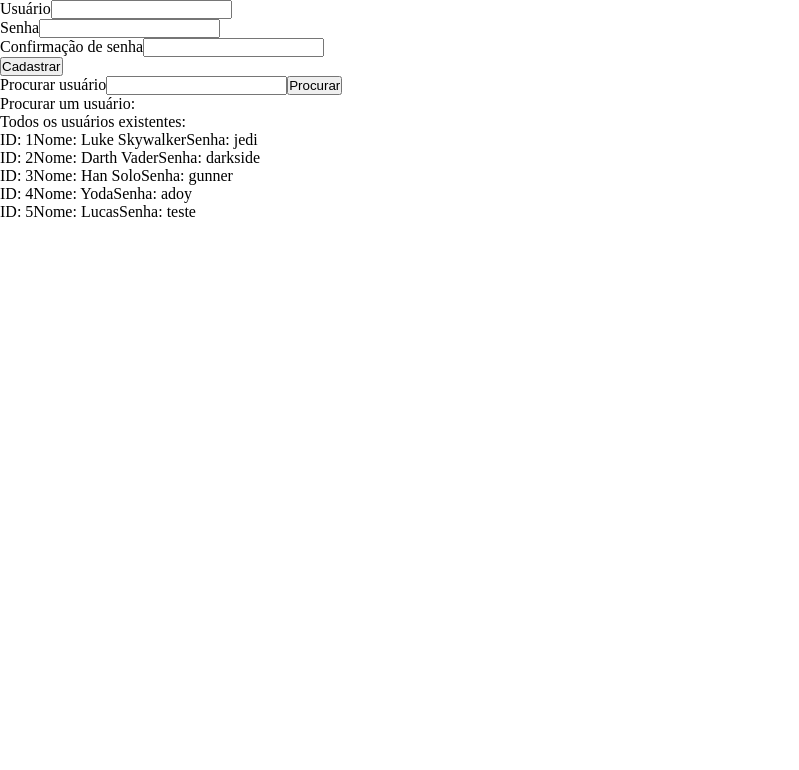
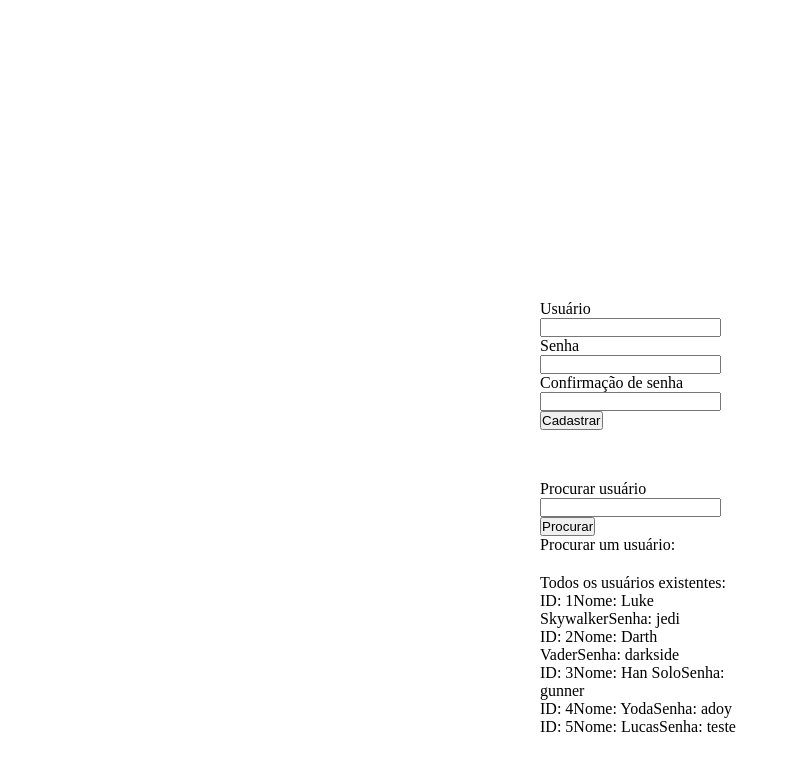
Before and after one commit to lucasfsilva2310/react-login-signup-logic, a React (Create React App) app: page /signup in a window 1280 px wide. Shown: the top 770 px of the page, without its empty margins (0-799 px from the left). Built offline with nearby package versions, Linux system fonts and the light colour scheme; data requests are answered from the project's data file.

Commit message:
adding new useEffect to update allUsers list when a new one is created, adding types to all useStates and adjusting a few CSS styles to have a minimum layout improvement

```diff
--- a/src/components/signUp/index.tsx
+++ b/src/components/signUp/index.tsx
@@ -1,4 +1,3 @@
-import * as yup from 'yup'
 import { useForm } from 'react-hook-form'
 import { yupResolver } from '@hookform/resolvers/yup'
 import { useEffect, useState } from 'react'
@@ -9,16 +8,25 @@ import { FoundUsers } from './foundUsers'
 import { userProps } from '../../types/user'
 import { signUpFormSchema } from './signUpFormSchema'
 import { InputError } from '../inputError'
+import { AppContainer } from '../../styles'
+import styled from 'styled-components'
+
+const FindUserContainer = styled.div`
+  margin-top: 50px;
+  margin-bottom: 20px;
+`
 
 export const SignUp = () => {
-  const [searchInput, setSearchInput] = useState('')
-  const [foundUsers, setFoundUsers] = useState([])
-  const [allUsers, setAllUsers] = useState([])
+  const [searchInput, setSearchInput] = useState<string>('')
+  const [foundUsers, setFoundUsers] = useState<userProps[]>([])
+  const [allUsers, setAllUsers] = useState<userProps[]>([])
 
-  const [errorWhenSearchingUsers, setErrorWhenSearchingUsers] = useState(false)
+  const [errorWhenSearchingUsers, setErrorWhenSearchingUsers] =
+    useState<boolean>(false)
 
-  const [userSignUpSuccessfully, setUserSignUpSuccessfully] = useState(false)
-  const [errorWhenSignUp, setErrorWhenSignUp] = useState(false)
+  const [userSignUpSuccessfully, setUserSignUpSuccessfully] =
+    useState<boolean>(false)
+  const [errorWhenSignUp, setErrorWhenSignUp] = useState<boolean>(false)
 
   useEffect(() => {
     const getAllUsers = async () => {
@@ -28,6 +36,15 @@ export const SignUp = () => {
     }
     getAllUsers()
   }, [])
+
+  useEffect(() => {
+    const getAllUsers = async () => {
+      const users = await api.get('/users')
+
+      setAllUsers(users.data)
+    }
+    if (userSignUpSuccessfully) getAllUsers()
+  }, [userSignUpSuccessfully])
 
   const {
     handleSubmit,
@@ -44,7 +61,7 @@ export const SignUp = () => {
     }
 
     try {
-      await api.post('/users', payload)
+      await api.post<userProps>('/users', payload)
 
       setUserSignUpSuccessfully(true)
       return setTimeout(() => setUserSignUpSuccessfully(false), 2000)
@@ -59,7 +76,7 @@ export const SignUp = () => {
 
   const handleSearchButton = async () => {
     try {
-      const result = await api.get(`/users`)
+      const result = await api.get<userProps[]>(`/users`)
 
       const filteredResult = result.data.filter((user: userProps) =>
         user.username.toLowerCase().startsWith(searchInput.toLowerCase())
@@ -73,7 +90,7 @@ export const SignUp = () => {
   }
 
   return (
-    <>
+    <AppContainer>
       <form onSubmit={handleSubmit(signUpFormHandler)}>
         <div>
           <div>
@@ -97,16 +114,15 @@ export const SignUp = () => {
       {userSignUpSuccessfully && <span>Usuário cadastrado!</span>}
       {errorWhenSignUp && <InputError />}
 
-      <div>
+      <FindUserContainer>
         <span>Procurar usuário</span>
         <input type="text" onChange={handleUserSearchInput} />
         <button onClick={handleSearchButton}>Procurar</button>
-      </div>
-
-      {errorWhenSearchingUsers && <InputError />}
-      {foundUsers && <FoundUsers users={foundUsers} />}
+        {errorWhenSearchingUsers && <InputError />}
+        {foundUsers && <FoundUsers users={foundUsers} />}
+      </FindUserContainer>
 
       <AllUsers users={allUsers} />
-    </>
+    </AppContainer>
   )
 }
```
